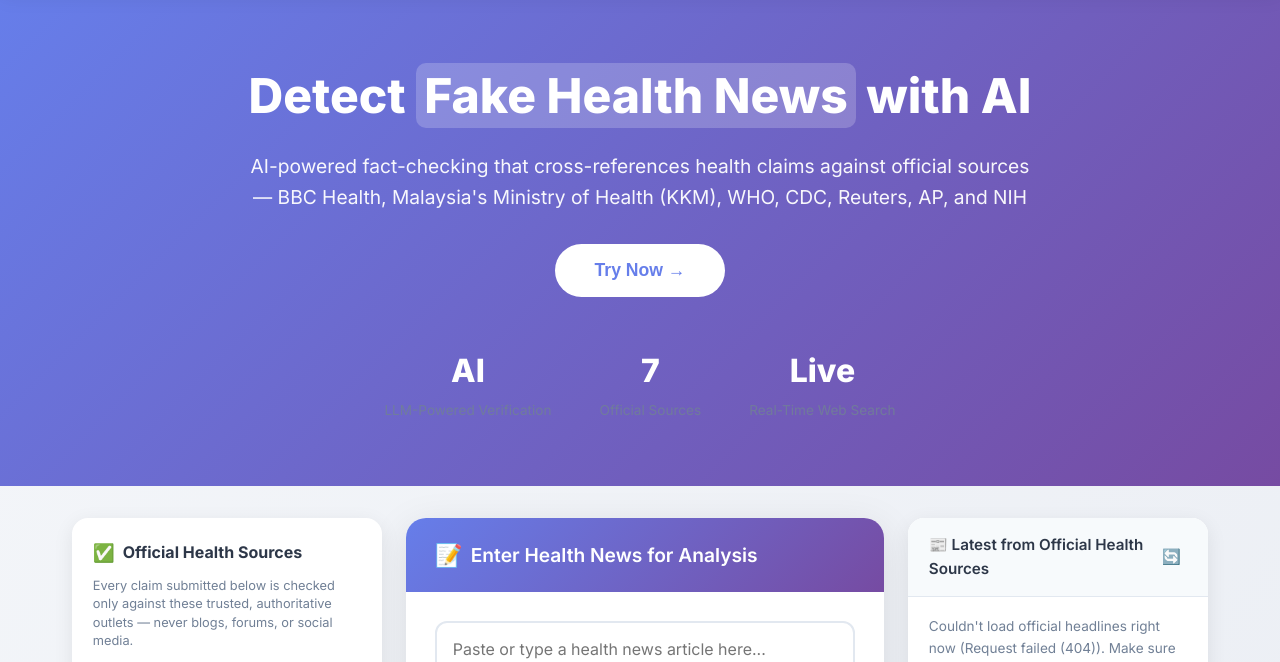
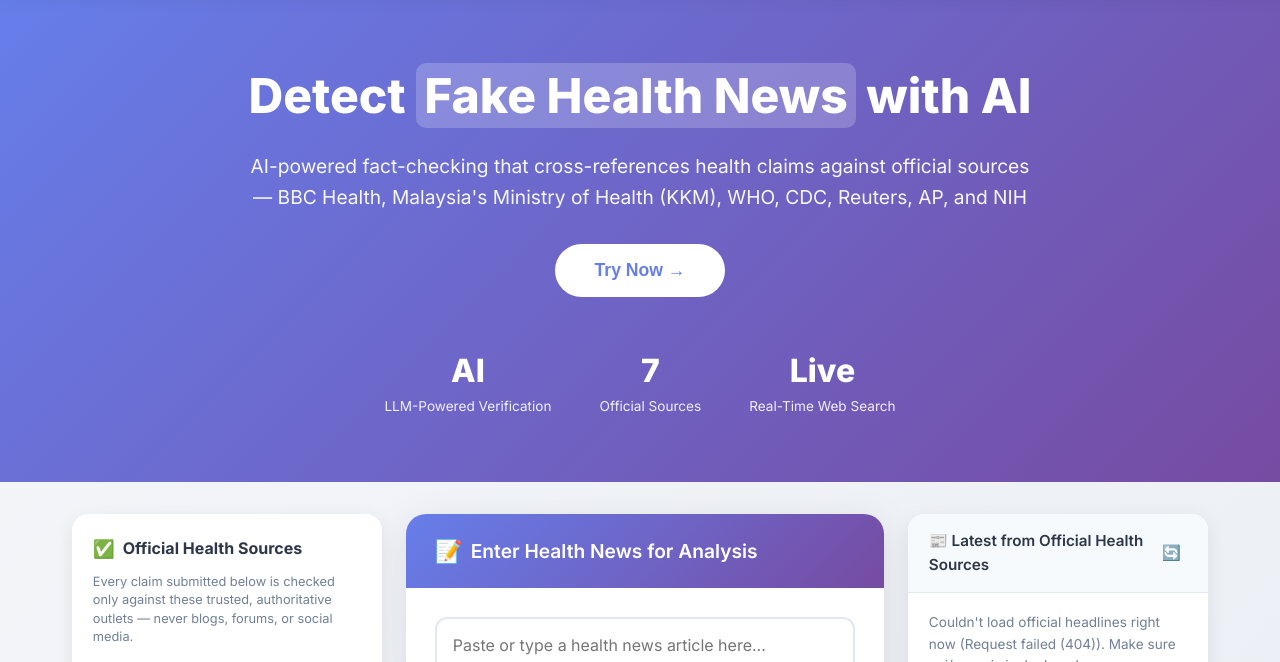
Before and after one commit to YY80813/fake-health-news-detection, a website: page index.html in a window 1280 px wide. Shown: the part 84-746 px from the top of the page. Drawn offline with Linux system fonts and the light colour scheme; no server answers.

Commit message:
Add files via upload

```diff
--- a/index.html
+++ b/index.html
@@ -40,15 +40,15 @@
         <div class="hero-stats">
             <div class="hero-stat">
                 <div class="stat-number">AI</div>
-                <div class="stat-label">LLM-Powered Verification</div>
+                <div class="hero-stat-label">LLM-Powered Verification</div>
             </div>
             <div class="hero-stat">
                 <div class="stat-number">7</div>
-                <div class="stat-label">Official Sources</div>
+                <div class="hero-stat-label">Official Sources</div>
             </div>
             <div class="hero-stat">
                 <div class="stat-number">Live</div>
-                <div class="stat-label">Real-Time Web Search</div>
+                <div class="hero-stat-label">Real-Time Web Search</div>
             </div>
         </div>
     </section>
--- a/styles.css
+++ b/styles.css
@@ -130,9 +130,9 @@ body {
     font-weight: 800;
 }
 
-.stat-label {
+.hero-stat-label {
     font-size: 0.85rem;
-    opacity: 0.85;
+    color: rgba(255, 255, 255, 0.9);
 }
 
 /* Container */
```
